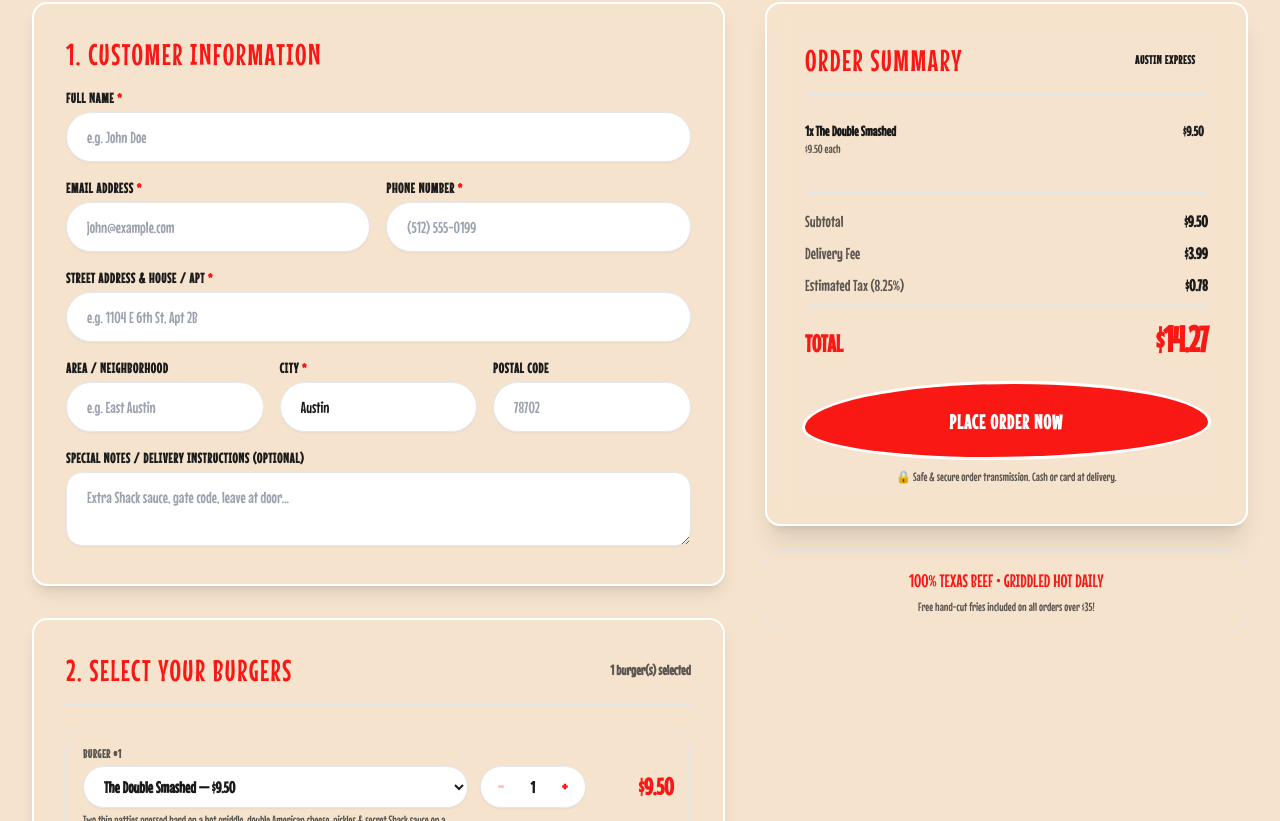
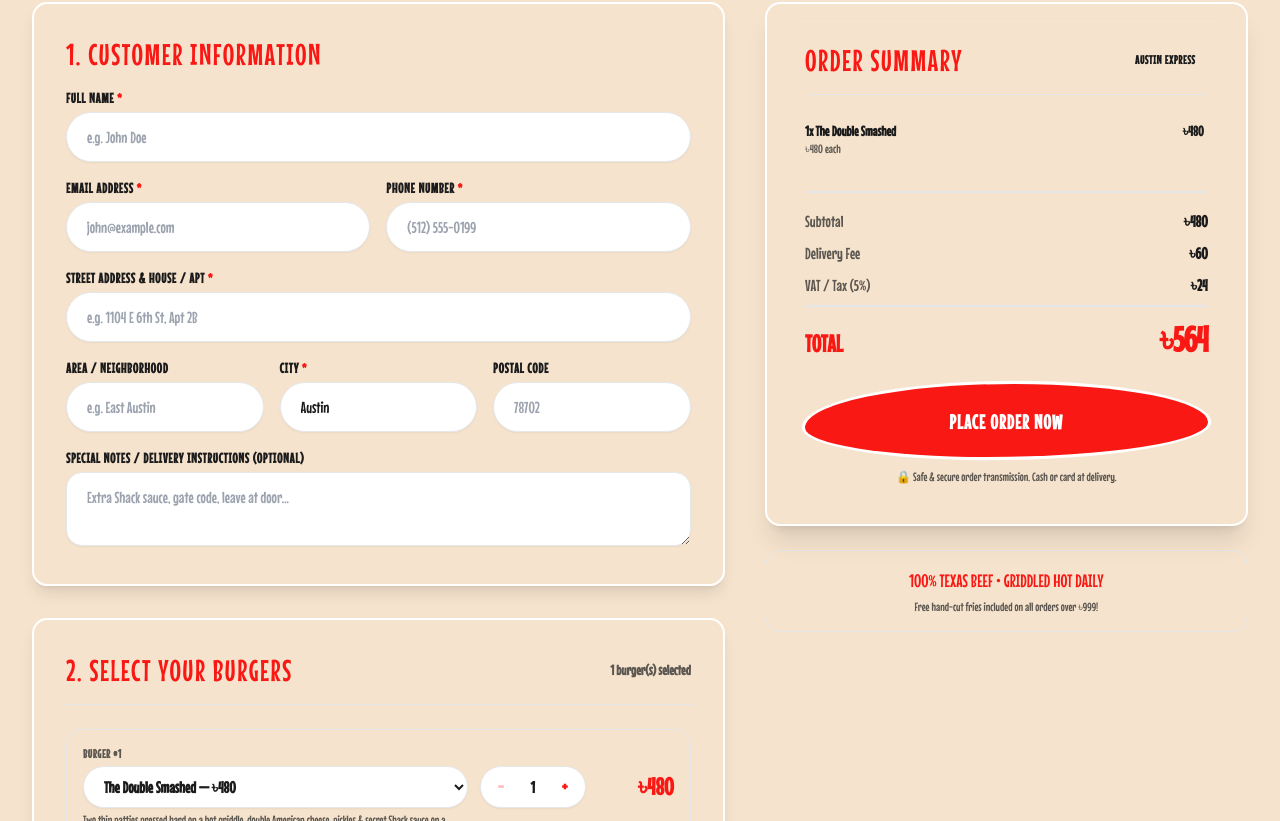
Before and after one commit to labibfohayer/Stack-Shack-Burger, a Next.js app: page /order in a window 1280 px wide. Shown: the part 419-1240 px from the top of the page. Built offline with nearby package versions, Linux system fonts and the light colour scheme; a web font is replaced by a local one.

Commit message:
feat(pricing): convert burger prices and order form from USD to BDT with realistic Dhaka pricing

```diff
--- a/app/api/order/route.ts
+++ b/app/api/order/route.ts
@@ -30,16 +30,16 @@ export async function POST(request: Request) {
         category: menuItem ? menuItem.category : "Fast Food",
         unitPrice,
         quantity: item.quantity,
-        total: Math.round(itemTotal * 100) / 100,
+        total: Math.round(itemTotal),
       };
     });
 
     const subtotal = Math.round(
-      populatedItems.reduce((acc, curr) => acc + curr.total, 0) * 100
-    ) / 100;
+      populatedItems.reduce((acc, curr) => acc + curr.total, 0)
+    );
     const delivery = subtotal >= FREE_DELIVERY_THRESHOLD ? 0 : DELIVERY_FEE;
-    const tax = Math.round(subtotal * TAX_RATE * 100) / 100;
-    const total = Math.round((subtotal + delivery + tax) * 100) / 100;
+    const tax = Math.round(subtotal * TAX_RATE);
+    const total = Math.round(subtotal + delivery + tax);
 
     // 3. Generate a human-readable order ID and timestamp
     const randomSuffix = Math.floor(1000 + Math.random() * 9000);
@@ -68,7 +68,7 @@ export async function POST(request: Request) {
         delivery,
         tax,
         total,
-        currency: "USD",
+        currency: "BDT",
       },
       estimatedDeliveryMinutes: "25-35",
     };
@@ -78,7 +78,7 @@ export async function POST(request: Request) {
     console.log(`[STACK SHACK ORDER RECIEVED] ID: ${orderId}`);
     console.log(`Customer: ${orderPayload.customer.fullName} (${orderPayload.customer.phone})`);
     console.log(`Address: ${orderPayload.customer.address.street}, ${orderPayload.customer.address.city}`);
-    console.log(`Items: ${populatedItems.length} line item(s), Total: $${total.toFixed(2)}`);
+    console.log(`Items: ${populatedItems.length} line item(s), Total: ৳${total.toLocaleString()}`);
     console.log("========================================");
 
     // 5. Extensibility hooks: Webhook / Database / Email / WhatsApp integration
--- a/components/burgers/BurgersList.tsx
+++ b/components/burgers/BurgersList.tsx
@@ -95,7 +95,7 @@ export const BurgersList: React.FC = () => {
 
                     {/* Price Badge */}
                     <div className="absolute bottom-2 right-2 rounded-full bg-primary px-3.5 py-1 font-[family-name:var(--font-heading)] text-xl font-bold uppercase text-primary-foreground shadow-[0_0_0_2px_#ffffff]">
-                      ${burger.price.toFixed(2)}
+                      ৳{burger.price}
                     </div>
                   </div>
 
@@ -134,7 +134,7 @@ export const BurgersList: React.FC = () => {
                 {/* Bottom CTA Button */}
                 <div className="mt-6 border-t border-border/20 pt-4 flex items-center justify-between">
                   <span className="font-[family-name:var(--font-heading)] text-2xl font-bold text-foreground">
-                    ${burger.price.toFixed(2)}
+                    ৳{burger.price}
                   </span>
 
                   <Link
--- a/components/order/OrderForm.tsx
+++ b/components/order/OrderForm.tsx
@@ -229,7 +229,7 @@ export const OrderForm: React.FC = () => {
                   <span className="font-medium text-foreground">{it.name}</span>
                 </div>
                 <span className="font-bold text-foreground">
-                  ${(it.total ?? (it.unitPrice ? it.unitPrice * it.quantity : 0)).toFixed(2)}
+                  ৳{(it.total ?? (it.unitPrice ? it.unitPrice * it.quantity : 0)).toLocaleString()}
                 </span>
               </li>
             ))}
@@ -238,23 +238,23 @@ export const OrderForm: React.FC = () => {
           <div className="mt-4 border-t-2 border-border/60 pt-4 space-y-1.5 text-sm">
             <div className="flex justify-between text-muted-foreground">
               <span>Subtotal</span>
-              <span>${(successOrder.pricing?.subtotal ?? 0).toFixed(2)}</span>
+              <span>৳{(successOrder.pricing?.subtotal ?? 0).toLocaleString()}</span>
             </div>
             <div className="flex justify-between text-muted-foreground">
               <span>Delivery Fee</span>
               <span>
                 {successOrder.pricing?.delivery === 0
                   ? "FREE"
-                  : `$${(successOrder.pricing?.delivery ?? DELIVERY_FEE).toFixed(2)}`}
+                  : `৳${(successOrder.pricing?.delivery ?? DELIVERY_FEE).toLocaleString()}`}
               </span>
             </div>
             <div className="flex justify-between text-muted-foreground">
-              <span>Sales Tax (8.25%)</span>
-              <span>${(successOrder.pricing?.tax ?? 0).toFixed(2)}</span>
+              <span>VAT / Tax (5%)</span>
+              <span>৳{(successOrder.pricing?.tax ?? 0).toLocaleString()}</span>
             </div>
             <div className="flex justify-between pt-2 border-t border-border/40 text-xl font-bold text-primary">
               <span>Total Paid</span>
-              <span>${(successOrder.pricing?.total ?? total).toFixed(2)}</span>
+              <span>৳{(successOrder.pricing?.total ?? total).toLocaleString()}</span>
             </div>
           </div>
 
@@ -523,7 +523,7 @@ export const OrderForm: React.FC = () => {
                         >
                           {MENU_ITEMS.map((m) => (
                             <option key={m.id} value={m.id} className="py-2 text-foreground font-medium">
-                              {m.name} — ${m.price.toFixed(2)}
+                              {m.name} — ৳{m.price}
                             </option>
                           ))}
                         </select>
@@ -562,7 +562,7 @@ export const OrderForm: React.FC = () => {
 
                         {/* Line Total */}
                         <div className="min-w-[4.5rem] text-right font-[family-name:var(--font-heading)] text-2xl font-bold text-primary">
-                          ${((currentItem ? currentItem.price : 0) * item.quantity).toFixed(2)}
+                          ৳{((currentItem ? currentItem.price : 0) * item.quantity).toLocaleString()}
                         </div>
 
                         {/* Remove button */}
@@ -617,11 +617,11 @@ export const OrderForm: React.FC = () => {
                         {li.quantity}x {li.menuItem?.name || "Custom Item"}
                       </p>
                       <p className="text-xs text-muted-foreground">
-                        ${li.menuItem?.price.toFixed(2)} each
+                        ৳{li.menuItem?.price} each
                       </p>
                     </div>
                     <span className="font-bold text-foreground">
-                      ${li.total.toFixed(2)}
+                      ৳{li.total.toLocaleString()}
                     </span>
                   </div>
                 ))}
@@ -631,29 +631,29 @@ export const OrderForm: React.FC = () => {
               <div className="mt-6 border-t-2 border-border/50 pt-4 space-y-2 text-base">
                 <div className="flex justify-between text-muted-foreground">
                   <span>Subtotal</span>
-                  <span className="font-bold text-foreground">${subtotal.toFixed(2)}</span>
+                  <span className="font-bold text-foreground">৳{subtotal.toLocaleString()}</span>
                 </div>
                 <div className="flex justify-between text-muted-foreground">
                   <span>
                     Delivery Fee{" "}
                     {subtotal >= FREE_DELIVERY_THRESHOLD && (
-                      <span className="text-xs font-bold text-emerald-600">(FREE over $35)</span>
+                      <span className="text-xs font-bold text-emerald-600">(FREE over ৳999)</span>
                     )}
                   </span>
                   <span className="font-bold text-foreground">
-                    {delivery === 0 ? "FREE" : `$${delivery.toFixed(2)}`}
+                    {delivery === 0 ? "FREE" : `৳${delivery}`}
                   </span>
                 </div>
                 <div className="flex justify-between text-muted-foreground">
-                  <span>Estimated Tax (8.25%)</span>
-                  <span className="font-bold text-foreground">${tax.toFixed(2)}</span>
+                  <span>VAT / Tax (5%)</span>
+                  <span className="font-bold text-foreground">৳{tax.toLocaleString()}</span>
                 </div>
                 <div className="flex items-baseline justify-between border-t-2 border-border/60 pt-3 text-primary">
                   <span className="font-[family-name:var(--font-heading)] text-2xl uppercase font-bold">
                     Total
                   </span>
                   <span className="font-[family-name:var(--font-heading)] text-4xl font-extrabold tracking-tight">
-                    ${total.toFixed(2)}
+                    ৳{total.toLocaleString()}
                   </span>
                 </div>
               </div>
@@ -681,7 +681,7 @@ export const OrderForm: React.FC = () => {
                 100% Texas Beef • Griddled Hot Daily
               </p>
               <p className="mt-1 text-xs text-muted-foreground">
-                Free hand-cut fries included on all orders over $35!
+                Free hand-cut fries included on all orders over ৳999!
               </p>
             </div>
           </div>
--- a/data/menuData.ts
+++ b/data/menuData.ts
@@ -15,7 +15,7 @@ export const MENU_ITEMS: MenuItem[] = [
     id: "the-double",
     name: "The Double Smashed",
     category: "Burgers",
-    price: 9.5,
+    price: 480,
     description: "Two thin patties pressed hard on a hot griddle, double American cheese, pickles & secret Shack sauce on a toasted potato bun.",
     imageSrc: "/images/closeup-shot-tasty-looking-burger-isolated-1600.webp",
   },
@@ -23,7 +23,7 @@ export const MENU_ITEMS: MenuItem[] = [
     id: "classic-shack",
     name: "Classic Shack Burger",
     category: "Burgers",
-    price: 7.5,
+    price: 350,
     description: "Single smashed Texas beef patty, melted American cheese, crisp lettuce, vine-ripe tomato & house Shack sauce.",
     imageSrc: "/images/classic-burger-with-french-fries-beer-1600.webp",
   },
@@ -31,7 +31,7 @@ export const MENU_ITEMS: MenuItem[] = [
     id: "bacon-griddle",
     name: "Bacon Griddle Smashed",
     category: "Burgers",
-    price: 11.0,
+    price: 560,
     description: "Double griddled beef patties, thick-cut crispy smoked bacon, melted sharp cheddar & caramelized griddled onions.",
     imageSrc: "/images/closeup-shot-cook-placing-fried-bacon-1600.webp",
   },
@@ -39,7 +39,7 @@ export const MENU_ITEMS: MenuItem[] = [
     id: "jalapeno-heatwave",
     name: "Jalapeño Heatwave Burger",
     category: "Burgers",
-    price: 10.5,
+    price: 520,
     description: "Double beef patties, melted pepper jack, pickled jalapeños, crispy onion straws and smoky chipotle aioli.",
     imageSrc: "/images/close-up-delicious-fast-food-meal-1600.webp",
   },
@@ -47,7 +47,7 @@ export const MENU_ITEMS: MenuItem[] = [
     id: "crispy-chicken-burger",
     name: "Crispy Chicken Shack Burger",
     category: "Burgers",
-    price: 9.0,
+    price: 420,
     description: "Golden fried buttermilk chicken breast, spicy house slaw, dill pickles & garlic herb aioli on a toasted potato bun.",
     imageSrc: "/images/chicken-burger-served-with-fries-basket-1600.webp",
   },
@@ -55,12 +55,12 @@ export const MENU_ITEMS: MenuItem[] = [
     id: "triple-griddle-beast",
     name: "Triple Griddle Beast",
     category: "Burgers",
-    price: 13.5,
+    price: 690,
     description: "Three smashed Texas beef patties, triple American cheese, bacon onion jam and dripping Shack sauce.",
     imageSrc: "/images/close-up-melted-cheese-burger-1600.webp",
   },
 ];
 
-export const TAX_RATE = 0.0825; // 8.25% Austin, Texas sales tax
-export const DELIVERY_FEE = 3.99;
-export const FREE_DELIVERY_THRESHOLD = 35.0;
+export const TAX_RATE = 0.05; // 5% Bangladesh restaurant VAT
+export const DELIVERY_FEE = 60; // ৳60 standard delivery in Dhaka
+export const FREE_DELIVERY_THRESHOLD = 999; // Free delivery over ৳999
```
Also changed, not shown: data/burgersData.ts (+22 -22 lines), 1 other file (tests, documents, lock files or other folders).
